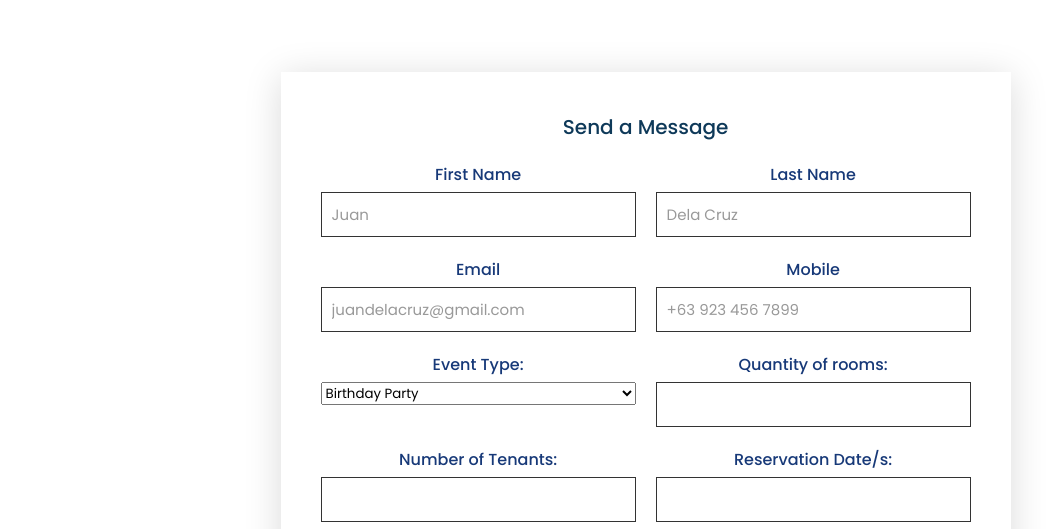
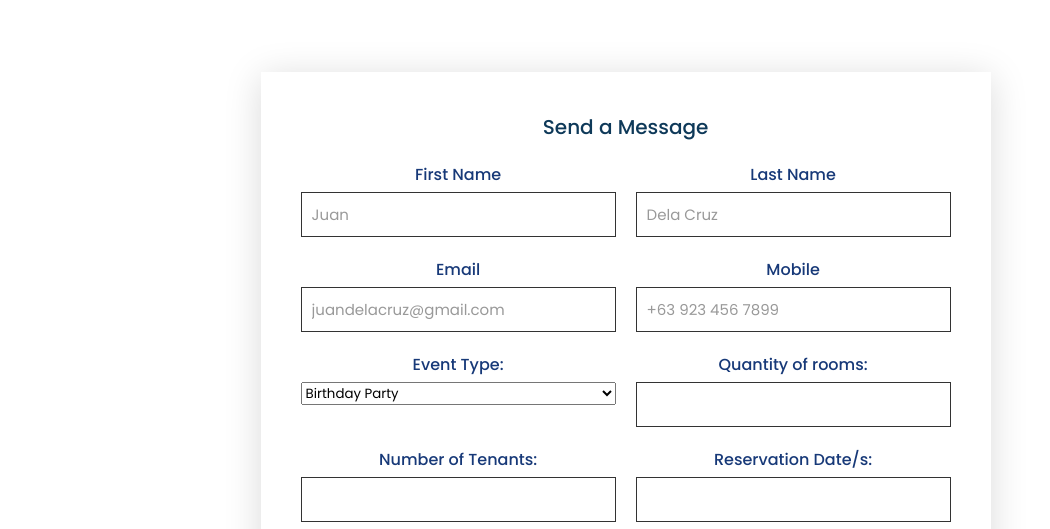
Before and after one commit to DeskodeGH/villalisha, a plain HTML site: page Final Reservation.html in a window 1280 px wide. Shown: the part 250-779 px from the top of the page, without its empty margins (123-1173 px from the left). Drawn offline with nearby package versions, Linux system fonts and the light colour scheme; a script that the page names is missing.

Commit message:
Update style reservation.css

```diff
--- a/style reservation.css
+++ b/style reservation.css
@@ -424,7 +424,7 @@ header.sticky{
 .contactUs{
     position: relative;
     width: 100%;
-    padding-left: 250px;
+    padding-left: 230px;
 }
 
 .contactUs .title{
```
